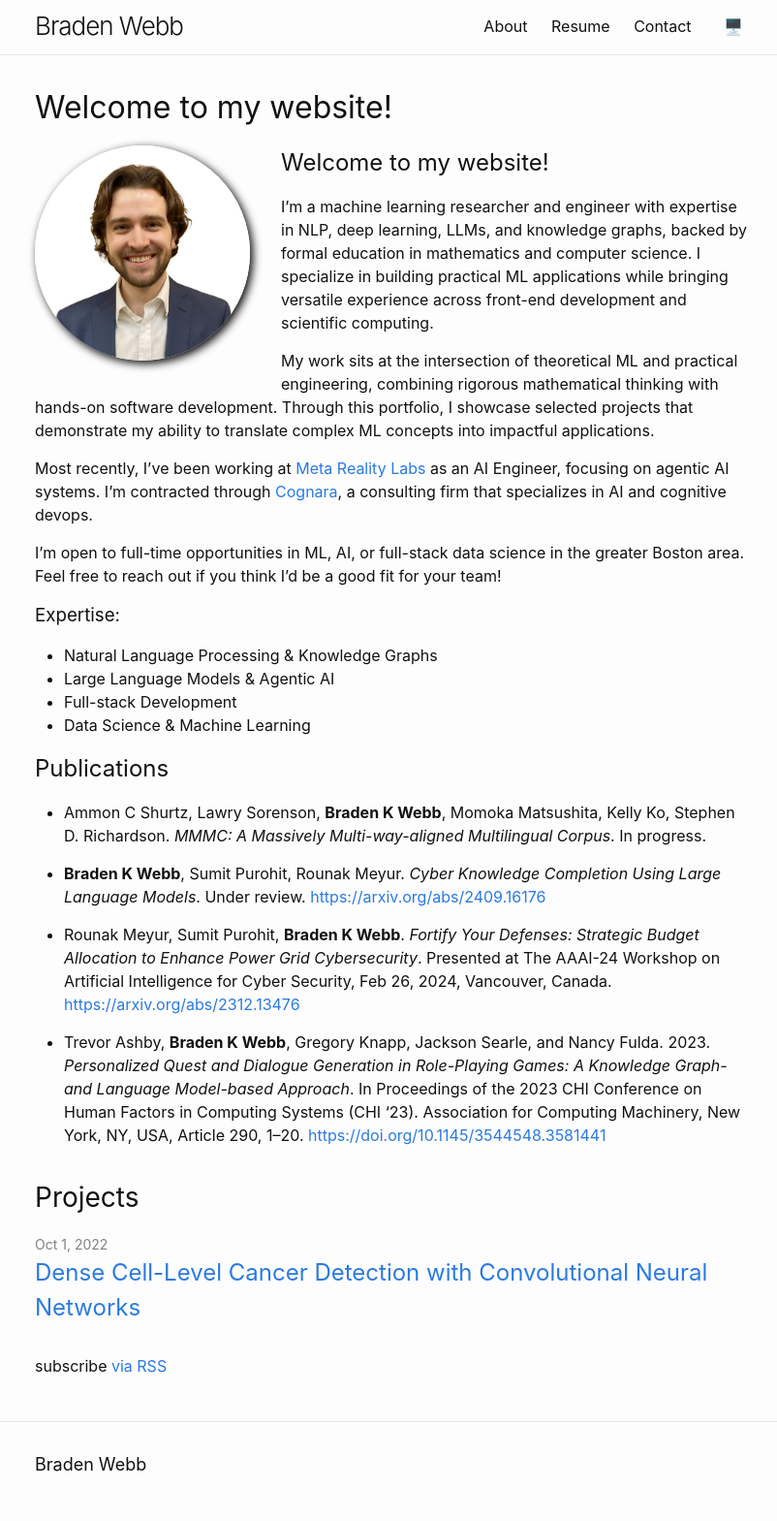
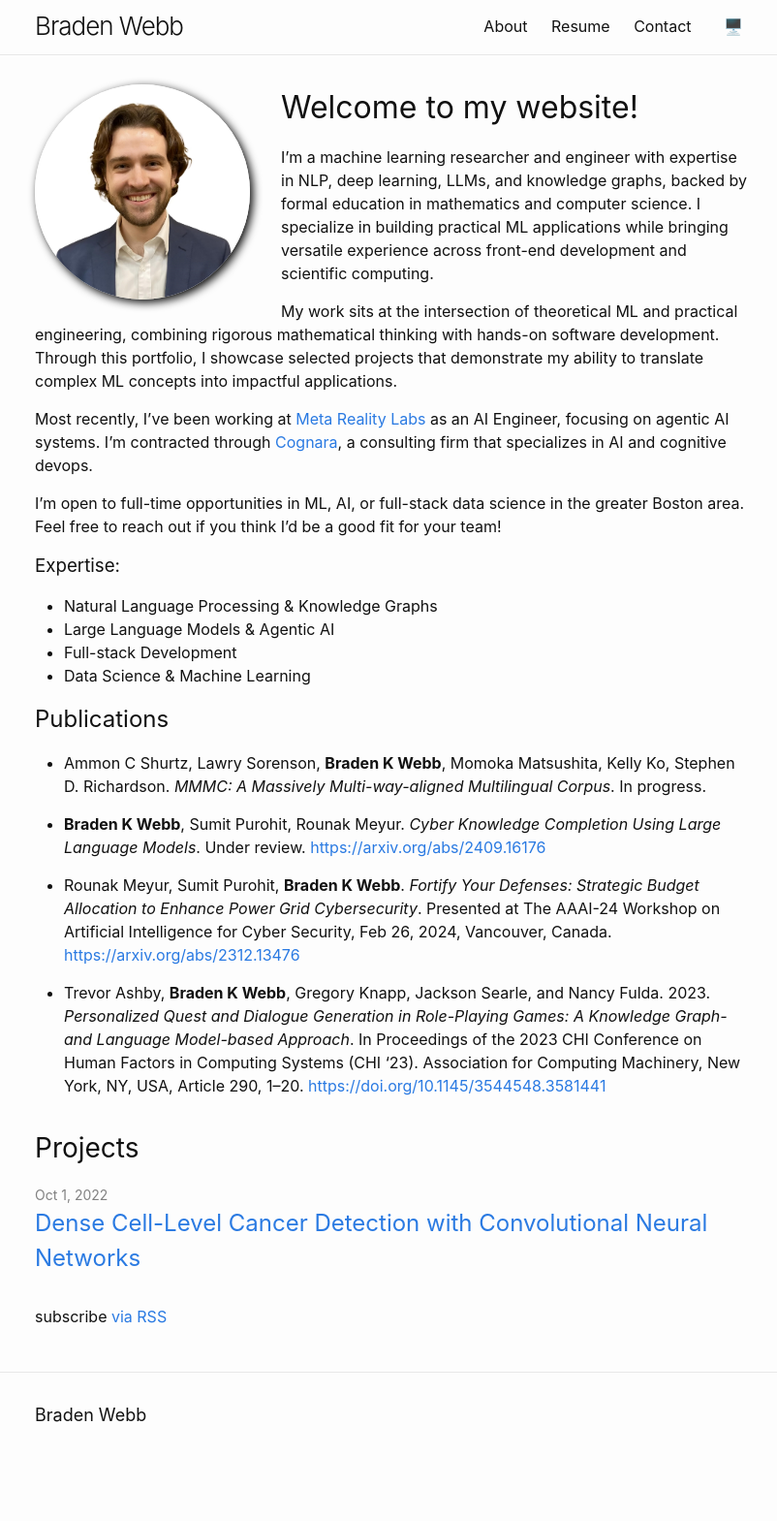
Before and after one commit to bradenkwebb/bradenkwebb.github.io, a Jekyll site: the page built from index.md, in a window 1280 px wide. Shown: the whole page at 97% size, without its empty margins (234-1036 px from the left). Built offline with Jekyll 4.4.1, drawn with Linux system fonts in a browser that asks for light colours; our own code applies the rules of GitHub Pages for plain Markdown files; after the commit the page ends 1518 px from its top, so only the background shows below that.

Commit message:
fix duplicate page heading on home page
The jekyll-titles-from-headings plugin (bundled with github-pages) was
auto-extracting the first content heading as page.title, causing the
home layout to render a second <h1> above the profile photo.

- Move page title h1 inside photo-text-wrap so it renders beside the
  photo rather than above it
- Set title explicitly in index.md front matter and remove the heading
  from content body
- Add strip_title: true as a safeguard against the plugin re-extracting
  the title from content if front matter title is ever removed

Co-Authored-By: Claude Sonnet 4.6 <noreply@anthropic.com>

```diff
--- a/_config.yml
+++ b/_config.yml
@@ -63,3 +63,8 @@ exclude:
   - vendor/cache/
   - vendor/gems/
   - vendor/ruby/
+# The below can be toggled on to prevent the jekyll-titles-from-headings plugin
+# from automatically extracting page.title from the first heading in the content
+# in the case that none is set in the front matter.
+titles_from_headings:
+  strip_title: true
--- a/_layouts/home.html
+++ b/_layouts/home.html
@@ -2,19 +2,21 @@
 layout: default
 ---
 <div class="home">
-  {%- if page.title -%}
-    <h1 class="page-heading">{{ page.title }}</h1>
-  {%- endif -%}
-
   {%- if page.profile_photo -%}
     <div class="photo-text-wrap" markdown="1">
       <img
         class="profile_photo"
         src="{{ page.profile_photo }}"
       >
+      {%- if page.title -%}
+        <h1 class="page-heading">{{ page.title }}</h1>
+      {%- endif -%}
       {{ content }}
     </div>
   {%- else -%}
+    {%- if page.title -%}
+      <h1 class="page-heading">{{ page.title }}</h1>
+    {%- endif -%}
     {{ content }}
   {%- endif -%}
 
--- a/index.md
+++ b/index.md
@@ -5,9 +5,8 @@
 layout: home
 profile_photo: assets/square_headshot.jpeg
 list_title: Projects
+title: Welcome to my website!
 ---
-
-## Welcome to my website!
 
 I'm a machine learning researcher and engineer with expertise in NLP, deep learning, LLMs, and knowledge graphs, backed by formal education in mathematics and computer science. I specialize in building practical ML applications while bringing versatile experience across front-end development and scientific computing.
 
```
